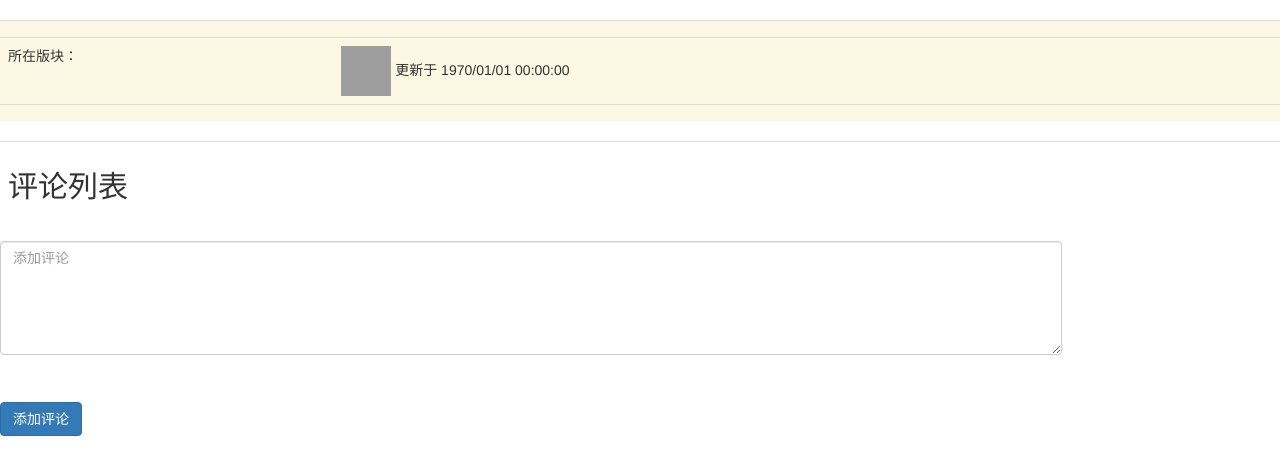
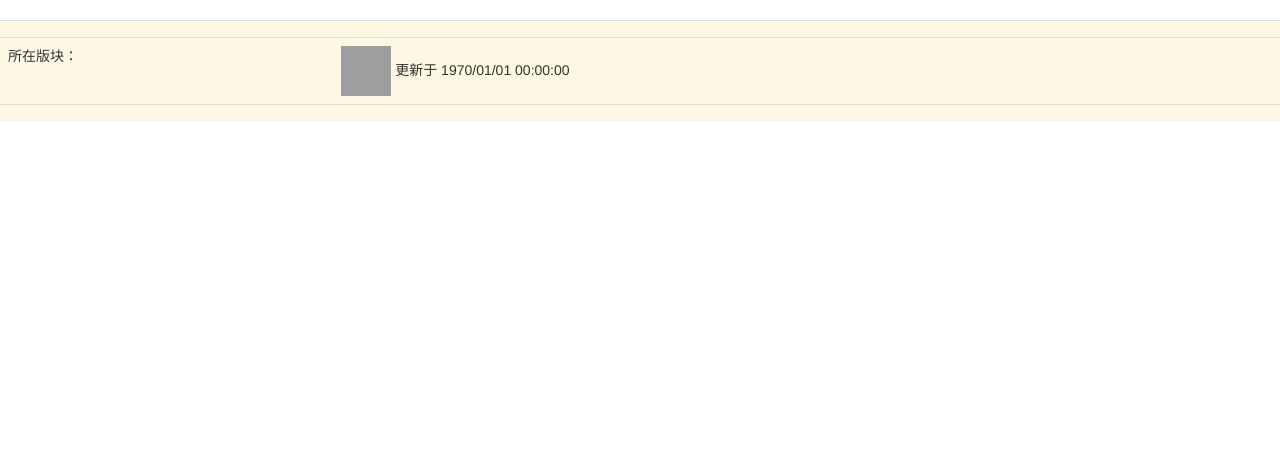
Before and after one commit to xzconly/only-forum, a Flask app: template templates/topic/detail.html in a window 1280 px wide. Shown: the part 67-542 px from the top of the page. Run offline with Flask 2, Linux system fonts and the light colour scheme; the template is opened without the code that fills it, so the values that code supplies are empty; some libraries are stand-ins or nearby versions; grey boxes are pictures that could not be loaded.

Commit message:
暂时去掉 topic 的评论

```diff
--- a/models/topic.py
+++ b/models/topic.py
@@ -15,8 +15,6 @@
     # 外键
     user_id = db.Column(db.Integer, db.ForeignKey('users.id'))
     board_id = db.Column(db.Integer, db.ForeignKey('nodes.id'))
-    # 定义关系
-    comments = db.relationship('Comment', backref='topic')
 
     def __init__(self, form):
         self.title = form.get('title', '')
--- a/templates/topic/detail.html
+++ b/templates/topic/detail.html
@@ -30,40 +30,6 @@
             <td></td>
         </tr>
     </table>
-
-    <table class="table">
-        <tr><th><h2>评论列表</h2></th></tr>
-        {% for comment in topic.comments %}
-        <tr class="danger">
-            <td>{{ comment.content }}</td>
-            <td>{{ comment.user.username }}</td>
-            <td>{{ comment.updated_time | date_time }}</td>
-        </tr>
-        {% endfor %}
-    </table>
-
-    <form class="form-horizontal" role="form" action="{{ url_for('topic.add_comment') }}" method="post">
-        <div class="form-group">
-            <div class="col-sm-10">
-                <textarea class="form-control" rows="5" name="content" placeholder="添加评论"></textarea>
-            </div>
-        </div>
-        <div class="form-group">
-            <div class="col-sm-10">
-                <input type="hidden" class="form-control" name="user_id" value="{{ user_id }}">
-            </div>
-        </div>
-        <div class="form-group">
-            <div class="col-sm-10">
-                <input type="hidden" class="form-control" name="topic_id" value="{{ topic.id }}">
-            </div>
-        </div>
-        <div class="form-group">
-        <div class="col-sm-12">
-            <button type="submit" class="btn btn-primary">添加评论</button>
-        </div>
-      </div>
-    </form>
 {% endblock %}
 
 {# footer 不写，则会直接用父模板中的 block footer 内容 #}
```
Also changed, not shown: routes/topic.py (+0 -9 lines).
